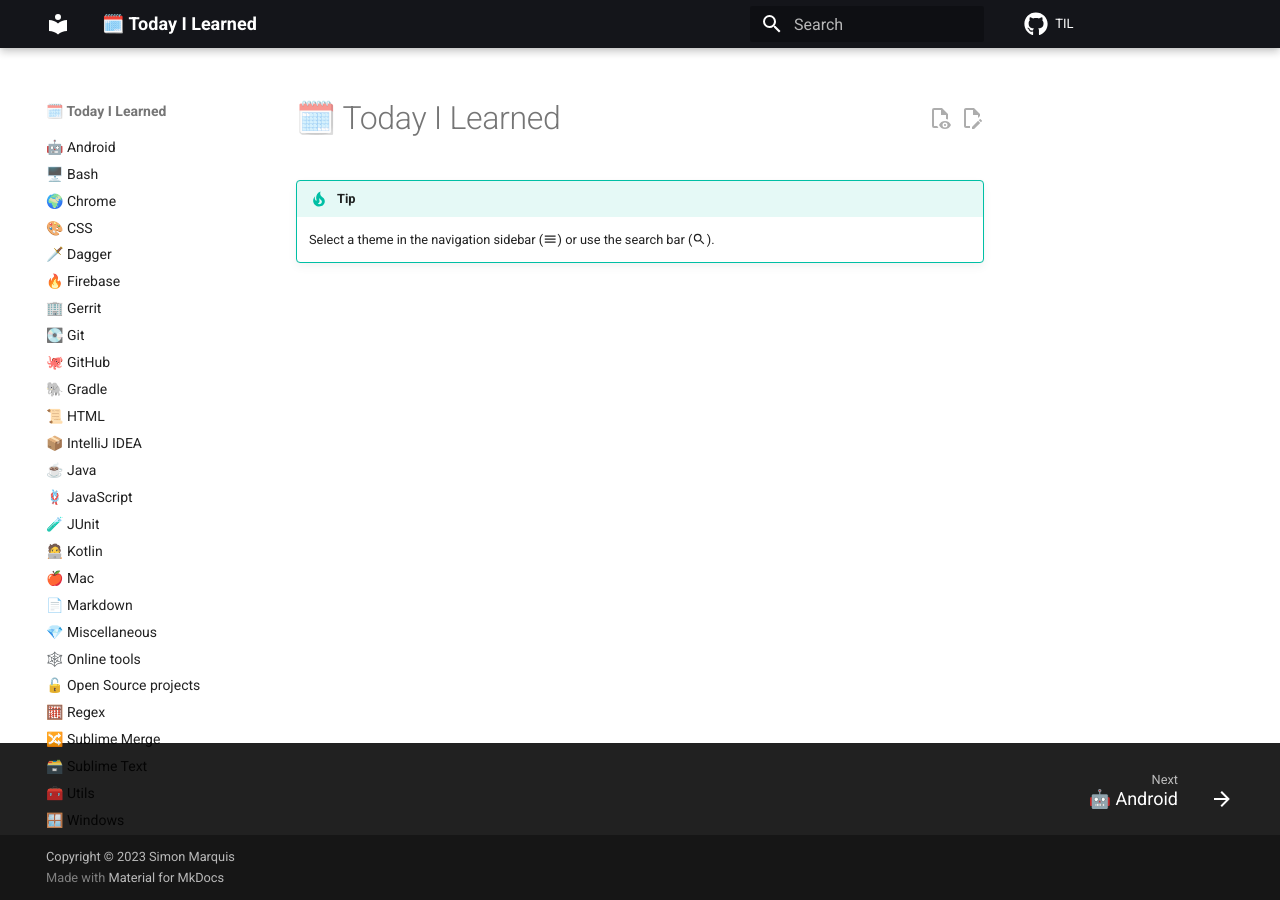
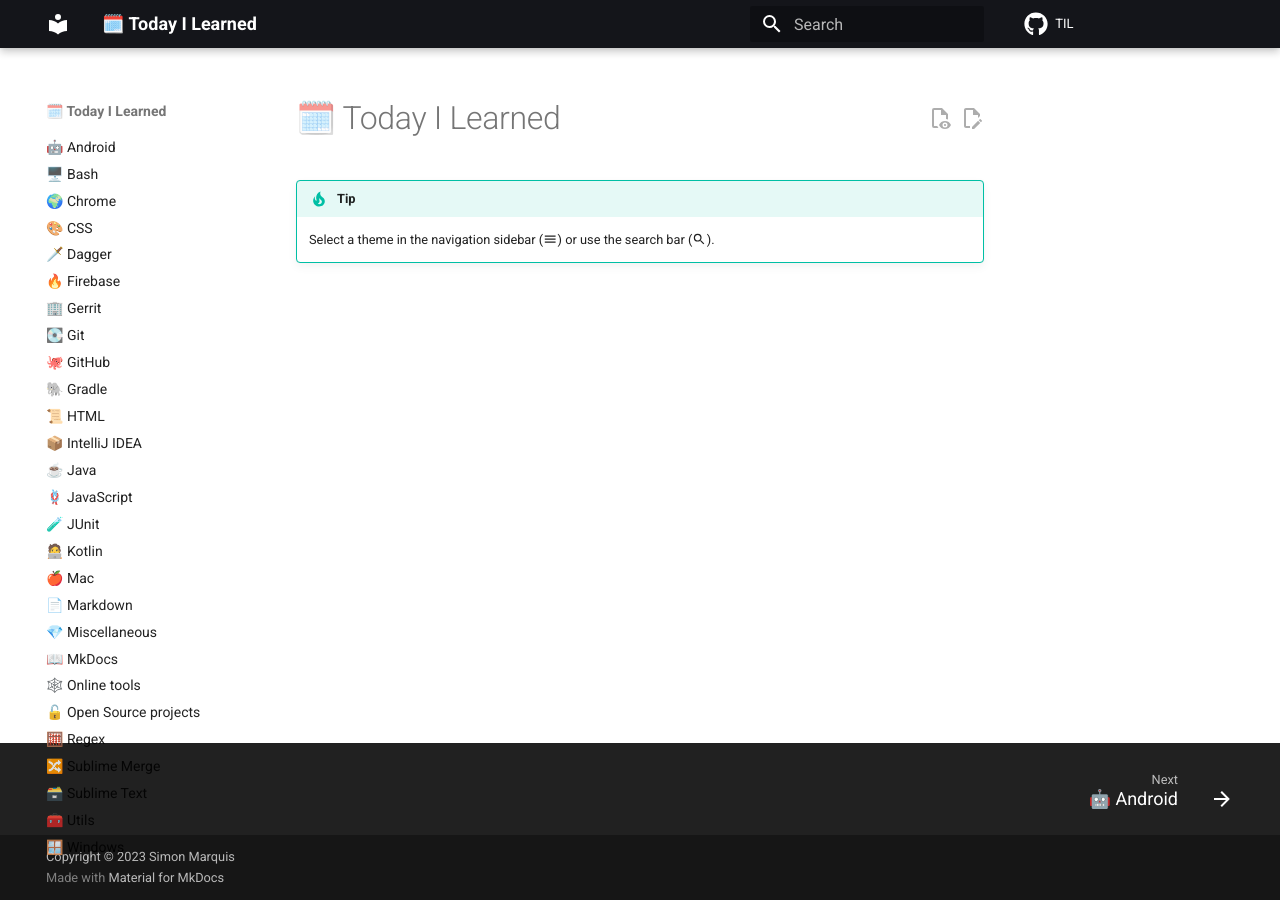
Before and after one commit to SimonMarquis/TIL, an MkDocs documentation site: the page built from docs/index.md, in a window 1280 px wide. Built offline with MkDocs 1.6.1 and Material for MkDocs 9.7.7, drawn with Linux system fonts in a browser that asks for light colours; comment, search, counter and statistics services are not loaded.

Commit message:
[MkDocs]

```diff
--- a/mkdocs.yml
+++ b/mkdocs.yml
@@ -78,6 +78,7 @@
   - mac.md
   - markdown.md
   - miscellaneous.md
+  - mkdocs.md
   - online-tools.md
   - open-source-projects.md
   - regex.md
```
Also changed, not shown: docs/mkdocs.md (added, +3 -0 lines).
